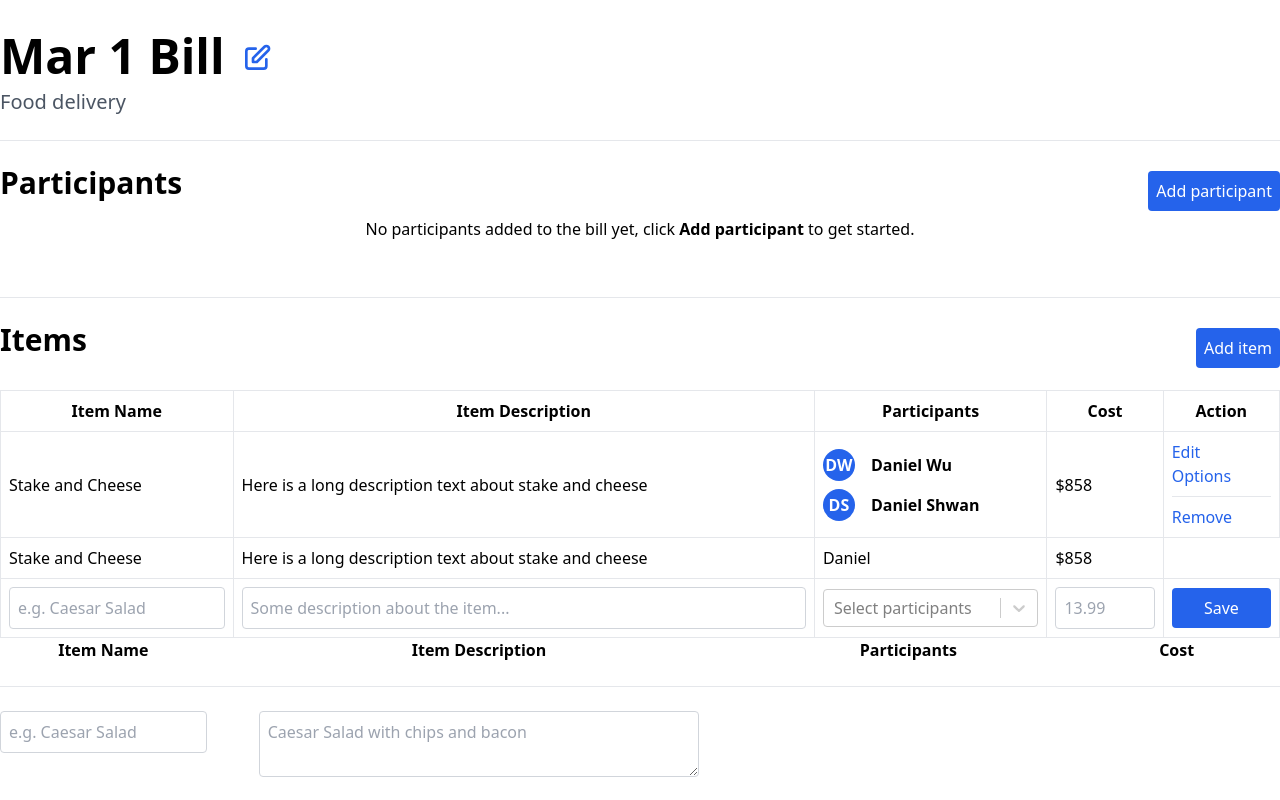
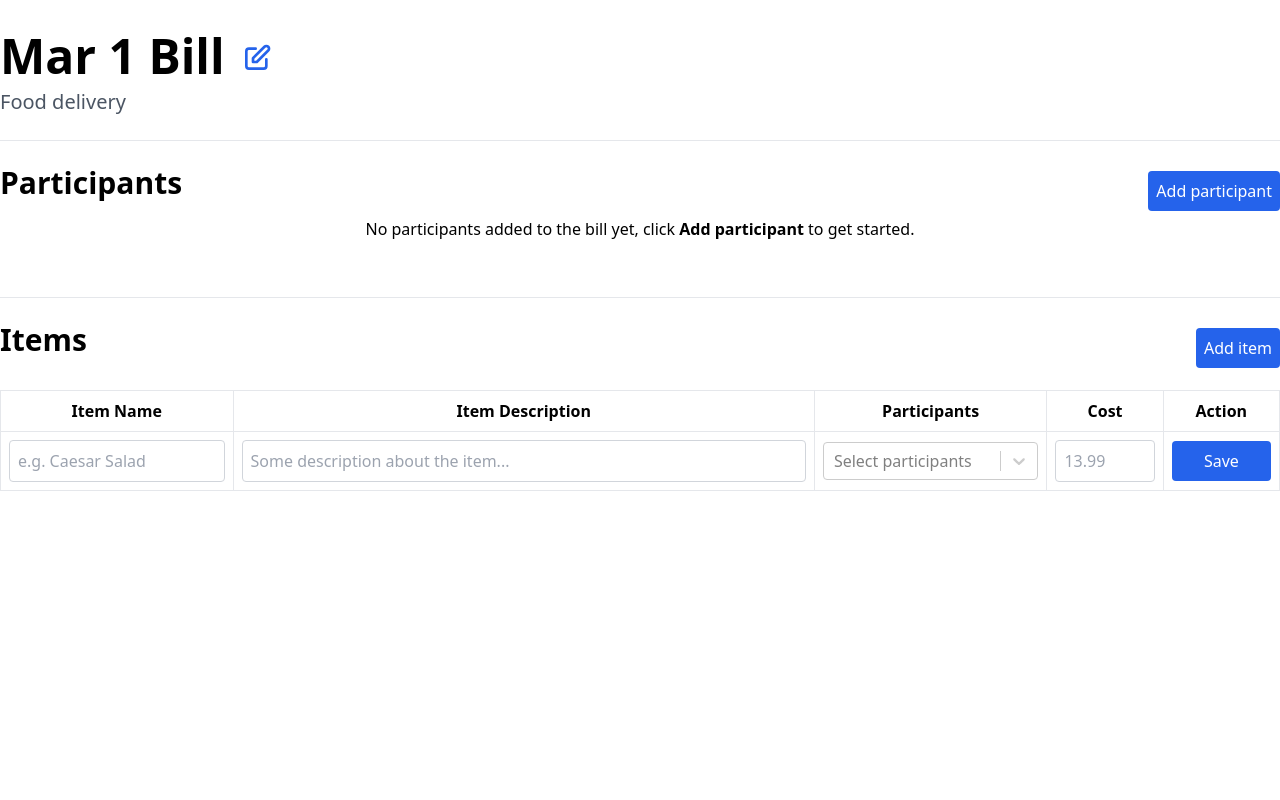
Before and after one commit to callmekungfu/splitify, a React (Create React App) app: page / in a window 1280 px wide. Built offline with nearby package versions, Linux system fonts and the light colour scheme.

Commit message:
feat: made forms work

```diff
--- a/package.json
+++ b/package.json
@@ -4,6 +4,7 @@
   "private": true,
   "dependencies": {
     "@craco/craco": "^6.1.1",
+    "@hookform/resolvers": "^1.3.5",
     "@testing-library/jest-dom": "^5.11.4",
     "@testing-library/react": "^11.1.0",
     "@testing-library/user-event": "^12.1.10",
@@ -14,11 +15,13 @@
     "dayjs": "^1.10.4",
     "react": "^17.0.1",
     "react-dom": "^17.0.1",
+    "react-hook-form": "^6.15.5",
     "react-scripts": "4.0.3",
     "react-select": "^4.1.0",
     "typescript": "^4.1.2",
     "uuid": "^8.3.2",
-    "web-vitals": "^1.0.1"
+    "web-vitals": "^1.0.1",
+    "yup": "^0.32.9"
   },
   "scripts": {
     "start": "craco start",
--- a/src/App.tsx
+++ b/src/App.tsx
@@ -6,23 +6,29 @@ import EditableTitle from './components/EditableTitle';
 import { RemoveIcon } from './components/Icons';
 import Input from './components/Input';
 import { getHumanizedDate } from './helpers/dateHelper';
-import { generateParticipantId } from './helpers/participantHelper';
-import { IItem, IParticipant } from './types/types';
+import { generateId } from './helpers/participantHelper';
+import { IParticipant } from './types/types';
 import Select from 'react-select';
+import { Controller, useForm } from 'react-hook-form';
+import { BillItem, IBillItem } from './components/BillItem';
 
 function App() {
   const [billName, setBillName] = useState(`${getHumanizedDate()} Bill`);
   const [participants, setParticipants] = useState<IParticipant[]>([]);
-  const [items, setItems] = useState<IItem[]>([]);
+  const [items, setItems] = useState<IBillItem[]>([]);
   const [
     shouldShowParticipantCreate,
     setShouldShowParticipantCreate,
   ] = useState(false);
 
+  const { register, handleSubmit, control } = useForm<IBillItem>({
+    mode: 'onChange',
+  });
+
   const addParticipant = (name: string) => {
     const p: IParticipant = {
       name,
-      uuid: generateParticipantId(),
+      uuid: generateId(),
     };
 
     setParticipants([p, ...participants]);
@@ -30,6 +36,11 @@ function App() {
 
   const removeParticipant = (uuid: string) => {
     setParticipants(participants.filter((p) => p.uuid !== uuid));
+  };
+
+  const addBillItem = (data: IBillItem) => {
+    data.id = generateId();
+    setItems([...items, data]);
   };
 
   return (
@@ -60,7 +71,7 @@ function App() {
           <BillActorForm className="mb-4" onSave={addParticipant} />
         )}
         {participants.map((p) => (
-          <div className="mb-4 flex items-center">
+          <div className="mb-4 flex items-center" key={p.uuid}>
             <BillActor name={p.name} className="mr-2" />
             <LinkButton onClick={() => removeParticipant(p.uuid)}>
               <RemoveIcon className="h-4 w-4" />
@@ -91,33 +102,19 @@ function App() {
             </tr>
           </thead>
           <tbody>
-            <tr>
-              <td>Stake and Cheese</td>
-              <td>Here is a long description text about stake and cheese</td>
-              <td>
-                <BillActor name="Daniel Wu" size="sm" className="my-2" />
-                <BillActor name="Daniel Shwan" size="sm" className="my-2" />
-              </td>
-              <td>$858</td>
-              <td>
-                <LinkButton>Edit</LinkButton>
-                <LinkButton>Options</LinkButton>
-                <hr className="my-2" />
-                <LinkButton>Remove</LinkButton>
-              </td>
-            </tr>
-            <tr>
-              <td>Stake and Cheese</td>
-              <td>Here is a long description text about stake and cheese</td>
-              <td>Daniel</td>
-              <td>$858</td>
-            </tr>
+            {items.map((i) => (
+              <BillItem item={i} key={i.id} />
+            ))}
             <tr>
               <td>
                 <Input
                   type="text"
                   placeholder="e.g. Caesar Salad"
                   className="w-full"
+                  name="itemName"
+                  ref={register({
+                    required: true,
+                  })}
                   isBox
                 />
               </td>
@@ -126,17 +123,23 @@ function App() {
                   type="text"
                   placeholder="Some description about the item..."
                   className="w-full"
+                  name="itemDescription"
+                  ref={register}
                   isBox
                 />
               </td>
               <td>
-                <Select
+                <Controller
+                  as={Select}
+                  name="participants"
                   options={participants}
                   placeholder="Select participants"
-                  getOptionLabel={(o) => o.name}
-                  getOptionValue={(o) => o.uuid}
+                  getOptionLabel={(o: IParticipant) => o.name}
+                  getOptionValue={(o: IParticipant) => o.uuid}
                   isMulti
                   isSearchable={false}
+                  control={control}
+                  defaultValue={[]}
                 />
               </td>
               <td>
@@ -145,47 +148,25 @@ function App() {
                   placeholder="13.99"
                   isBox
                   className="w-full"
+                  name="itemCost"
+                  ref={register({
+                    required: true,
+                    min: 0,
+                  })}
                 />
               </td>
               <td>
-                <Button level="primary" isBlock>
+                <Button
+                  level="primary"
+                  isBlock
+                  onClick={handleSubmit(addBillItem)}
+                >
                   Save
                 </Button>
               </td>
             </tr>
           </tbody>
         </table>
-        <div className="grid grid-cols-12 gap-2">
-          <div className="col-span-2 text-center font-bold">Item Name</div>
-          <div className="col-span-5 text-center font-bold">
-            Item Description
-          </div>
-          <div className="col-span-3 text-center font-bold">Participants</div>
-          <div className="col-span-2 text-center font-bold">Cost</div>
-          <div className="col-span-12">
-            <hr className="my-4" />
-          </div>
-          <div className="col-span-2 text-center font-bold">
-            <Input
-              type="text"
-              placeholder="e.g. Caesar Salad"
-              className="w-full"
-              isBox
-            />
-          </div>
-          <div className="col-span-5 text-center font-bold">
-            <textarea
-              placeholder="Caesar Salad with chips and bacon"
-              className="w-5/6 border p-2 border-gray-300 rounded"
-            ></textarea>
-          </div>
-          {/* {!items.length && (
-            <div className="col-span-12 text-center">
-              No items added to the bill yet, click{' '}
-              <span className="font-bold">Add item</span> to get started.
-            </div>
-          )} */}
-        </div>
       </div>
     </div>
   );
--- /dev/null
+++ b/src/components/BillItem.tsx
@@ -0,0 +1,37 @@
+import react from 'react';
+import { IParticipant } from '../types/types';
+import BillActor from './Actor';
+import { LinkButton } from './Button/LinkButton';
+
+export interface IBillItem {
+  id: string;
+  itemName: string;
+  itemDescription?: string;
+  participants: IParticipant[];
+  itemCost: number;
+}
+
+interface BillItemProps {
+  item: IBillItem;
+}
+
+export const BillItem: react.FC<BillItemProps> = ({ item }) => {
+  return (
+    <tr>
+      <td>{item.itemName}</td>
+      <td>{item.itemDescription}</td>
+      <td>
+        {item.participants.map((p) => (
+          <BillActor name={p.name} key={p.uuid} size="sm" className="my-2" />
+        ))}
+      </td>
+      <td>{item.itemCost}</td>
+      <td>
+        <LinkButton>Edit</LinkButton>
+        <LinkButton>Options</LinkButton>
+        <hr className="my-2" />
+        <LinkButton>Remove</LinkButton>
+      </td>
+    </tr>
+  );
+};
--- a/src/components/Button/Button.tsx
+++ b/src/components/Button/Button.tsx
@@ -15,8 +15,12 @@ export const Button: React.FC<ButtonProps> = (props) => {
     ButtonColorStyles[props.level],
     props.isBlock ? 'w-full' : '',
   );
+
+  const cleanedProps = { ...props };
+  delete cleanedProps.isBlock;
+
   return (
-    <button className={className} {...props}>
+    <button className={className} {...cleanedProps}>
       {props.children}
     </button>
   );
--- a/src/components/Input.tsx
+++ b/src/components/Input.tsx
@@ -11,7 +11,11 @@ const Input = React.forwardRef<HTMLInputElement, InputProps>((props, ref) => {
     'border-gray-300 focus:border-blue-600',
     props.className ?? '',
   );
-  return <input ref={ref} {...props} className={classNames} />;
+
+  const cleanedProps = { ...props };
+  delete cleanedProps.isBox;
+
+  return <input ref={ref} {...cleanedProps} className={classNames} />;
 });
 
 // const TextArea =
--- a/src/helpers/participantHelper.ts
+++ b/src/helpers/participantHelper.ts
@@ -10,4 +10,4 @@ export const getInitialFromName = (name: string) => {
   ).toUpperCase();
 };
 
-export const generateParticipantId = () => uuidv4();
+export const generateId = () => uuidv4();
```
Also changed, not shown: 1 other file (tests, documents, lock files or other folders).
